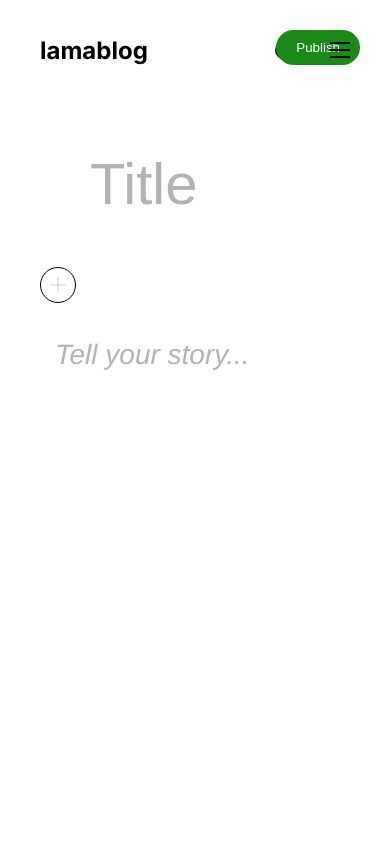
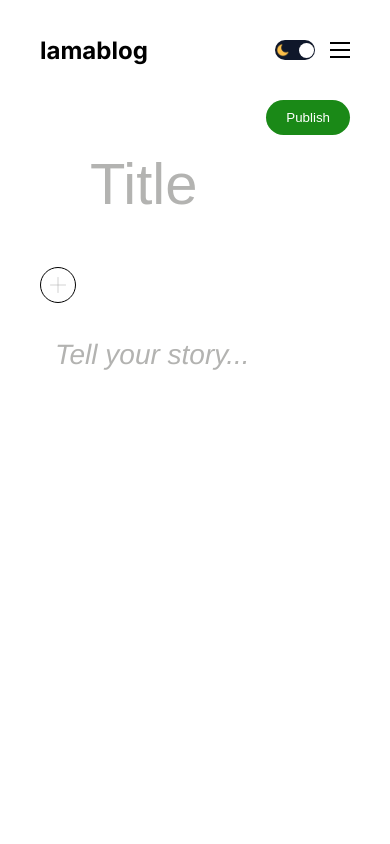
Before and after one commit to Amal221200/next13-blog, a Next.js app: page /write in a window 390 px wide. Shown: the top 844 px of the page. Built offline with nearby package versions, Linux system fonts and the light colour scheme.

Commit message:
publish button

```diff
--- a/src/app/write/write.module.css
+++ b/src/app/write/write.module.css
@@ -1,5 +1,3 @@
-.container {}
-
 .editor {
     display: flex;
     gap: 20px;
@@ -60,7 +58,7 @@
 
 .publish {
     position: absolute;
-    top: 30px; right: 30px;
+    top: 100px; right: 100px;
     padding: 10px 20px;
     border: none;
     border-radius: 20px;
@@ -68,3 +66,9 @@
     color: white;
     cursor: pointer;
 }
+
+@media screen and (max-width: 680px) {
+    .publish {
+        right: 40px;
+    }
+}
```
